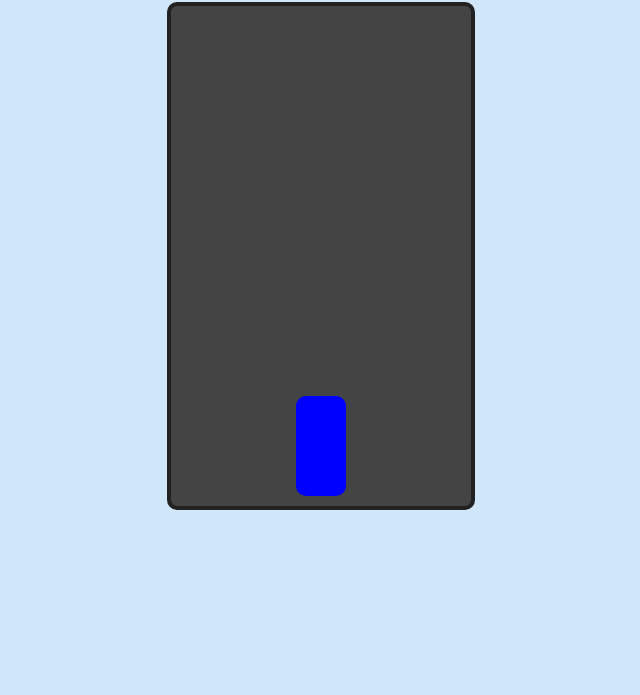
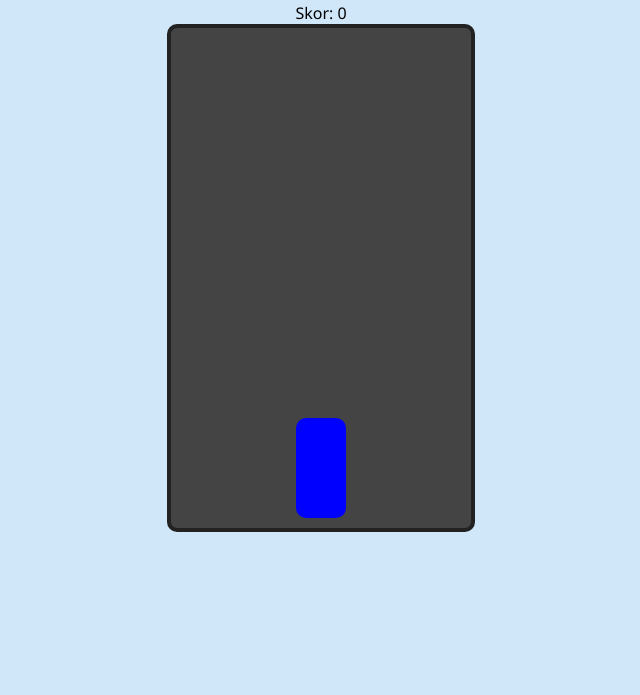
Before and after one commit to dozz12/fast-and-notfurious, a plain HTML site: page index.html in a window 1280 px wide. Shown: the part 105-800 px from the top of the page, without its empty margins (319-959 px from the left). Drawn offline with Linux system fonts and the light colour scheme.

Commit message:
Update index.html

```diff
--- a/index.html
+++ b/index.html
@@ -8,6 +8,7 @@
 <body>
   <div class="credit">Made with ❤️ by ThurZ</div>
   <h1>🚗 Hindari Mobil!</h1>
+  <div id="score">Skor: 0</div>
   <div id="game">
     <div id="player"></div>
     <div id="enemy"></div>
```
